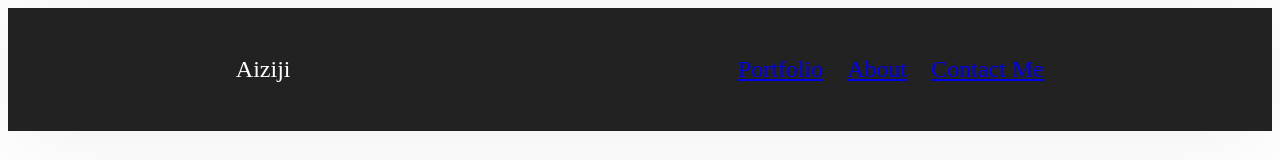
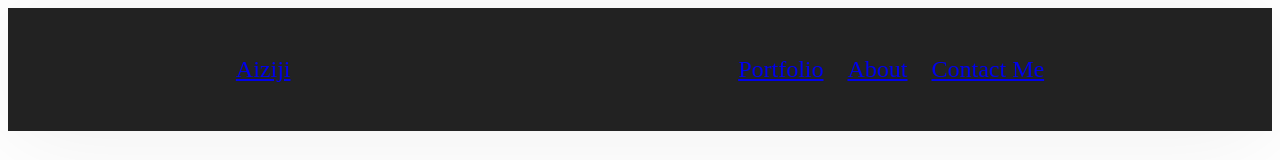
Before and after one commit to aizjicod/react-portfolio, a React (Create React App) app: page / in a window 1280 px wide. Shown: the top 160 px of the page. Built offline with nearby package versions, Linux system fonts and the light colour scheme; the HTML template or start-up script is replaced by a standard one.

Commit message:
Add a link to the first section of the app on header

```diff
--- a/src/components/header.tsx
+++ b/src/components/header.tsx
@@ -8,9 +8,9 @@ const Header = () => {
 
   return (
     <header id="app-header">
-      <div>Aiziji</div>
+      <div><a href="#headlines">Aiziji</a></div>
       <ul id="header-ul">
-        <li> <a href="#projects">Portfolio</a></li>
+        <li><a href="#projects">Portfolio</a></li>
         <li><a href="#about">About</a></li>
         <li><a href="#contact">Contact Me</a></li>
       </ul>
@@ -20,6 +20,7 @@ const Header = () => {
         <span></span>
       </div>
       <ul id="header-ul" className={`mb ${clicked ? 'show' : ''}`.trim()}>
+        <li> <a href="#headlines">Home</a></li>
         <li> <a href="#projects">Portfolio</a></li>
         <li><a href="#about">About</a></li>
         <li><a href="#contact">Contact Me</a></li>
```
